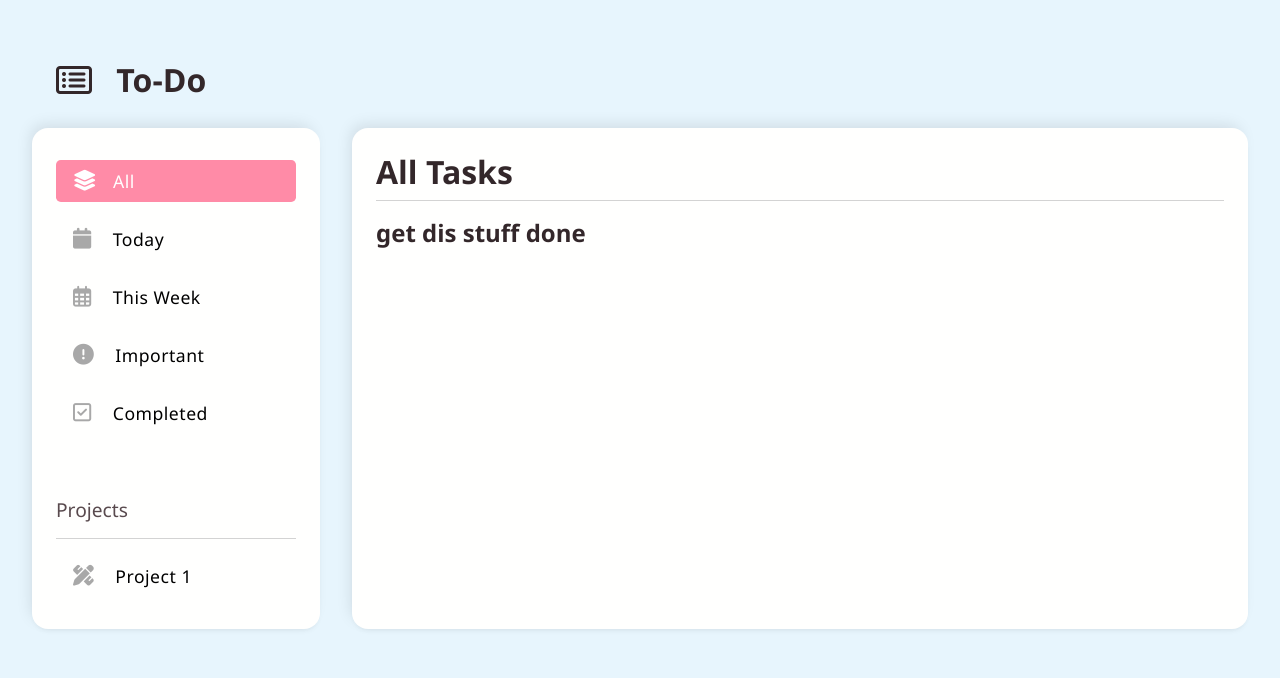
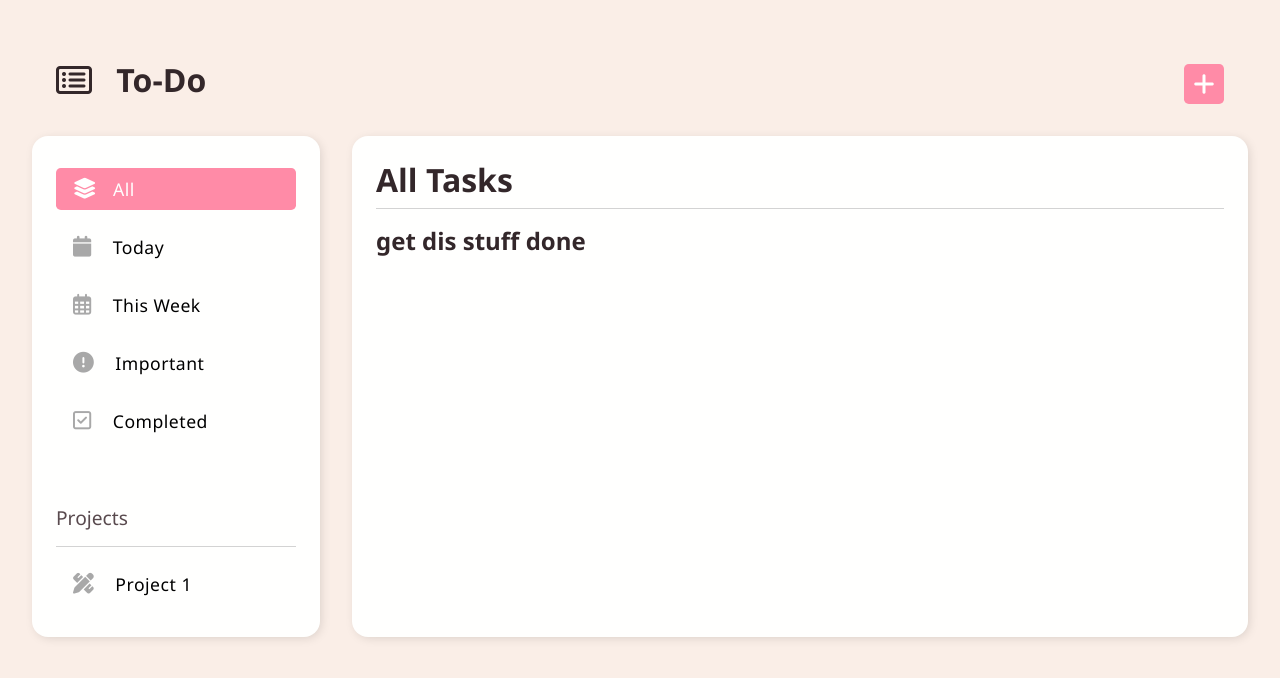
Before and after one commit to alexandranadine/todo-app, a website built with Vite: page to-do/index.html in a window 1280 px wide. Built offline with nearby package versions, Linux system fonts and the light colour scheme.

Commit message:
changed box shadow and background color

```diff
--- a/to-do/js-modules/createSite.js
+++ b/to-do/js-modules/createSite.js
@@ -8,7 +8,8 @@ const mainContent = document.querySelector("#container");
 
 function createHeader() {
   const header = document.createElement("header");
-  header.innerHTML = `<h1><i class="fa-regular fa-rectangle-list"></i> To-Do</h1>`;
+  header.innerHTML = `<h1><i class="fa-regular fa-rectangle-list"></i> To-Do</h1>
+  <button><i class="fa-solid fa-plus"></i></button>`;
   return header;
 }
 
--- a/to-do/style.scss
+++ b/to-do/style.scss
@@ -1,4 +1,4 @@
-$background: #e7f5fd;
+$background: #faeee7;
 $main: #fffffe;
 $button: #ff8ba7;
 $secondary: #ffc6c7;
@@ -6,8 +6,7 @@ $tertiary: #c3f0ca;
 $icon: #a8a8a8;
 $large-text: #33272a;
 $p-text: #594a4e;
-$shadow: -4px -6px 15px -3px rgba(0, 0, 0, 0.1),
-  0 4px 6px -4px rgba(0, 0, 0, 0.1);
+$shadow: 2px 2px 11px -2px rgba(0, 0, 0, 0.151);
 
 :root {
   font-family: Segoe UI, Arial, sans-serif;
@@ -42,8 +41,32 @@ body {
 }
 
 header {
+  display: flex;
+  justify-content: space-between;
   color: $large-text;
   background: $background;
+
+  button {
+    display: flex;
+    justify-content: center;
+    align-items: center;
+    padding: 0.5rem;
+    background: $button;
+    width: 2.5rem;
+    height: 2.5rem;
+    border: none;
+    border-radius: 0.3rem;
+    font-size: 1.5rem;
+    color: $main;
+
+    &:hover {
+      background: $tertiary;
+    }
+
+    i {
+      margin: 0;
+    }
+  }
 
   h1 {
     margin: 0;
```
